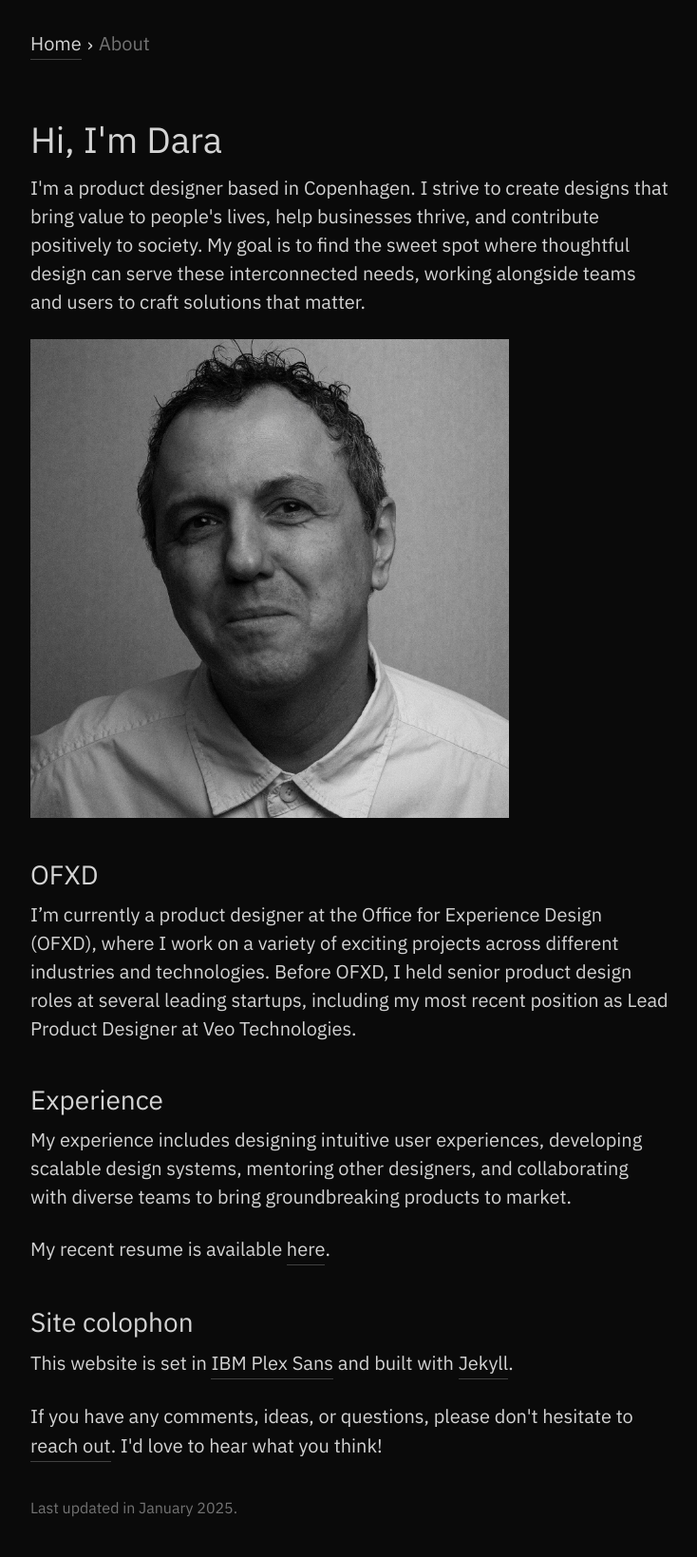
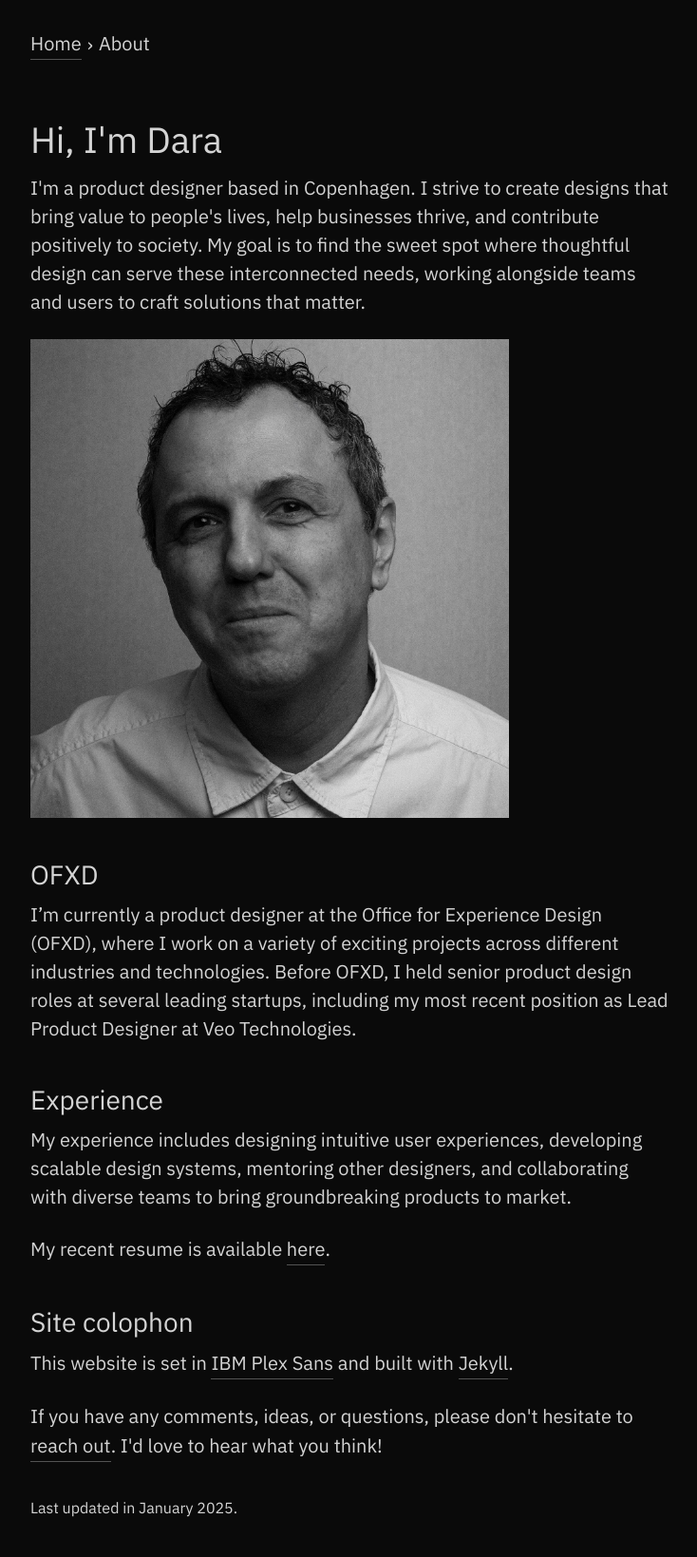
Before and after one commit to dara/darakilicoglu.com, a Jekyll site: the page built from about.html, in a window 1280 px wide. Shown: the whole page at 95% size, without its empty margins (8-742 px from the left). Built offline with Jekyll 4.4.1, drawn with Linux system fonts in a browser that asks for light colours.

Commit message:
Simplify typography

```diff
--- a/_includes/breadcrump.html
+++ b/_includes/breadcrump.html
@@ -5,5 +5,5 @@
     <a href="{{ include.parent_url }}" class="text-link">{{ include.parent_title }}</a>
     <span class="px-1.5">›</span>
     {% endif %}
-    <span class="border-b-[1.5px] text-neutral-500 border-transparent truncate inline-block max-w-[500px]">{{ include.current }}</span>
+    <span class="border-b-[1.5px] border-transparent truncate inline-block max-w-[500px]">{{ include.current }}</span>
 </div>
--- a/about.html
+++ b/about.html
@@ -40,7 +40,7 @@
         <p>
             If you have any comments, ideas, or questions, please don't hesitate to <a href="mailto:darakilicoglu@gmail.com" class="text-link">reach out</a>. I'd love to hear what you think!
         </p>
-        <p class="text-sm text-neutral-500 pt-3">
+        <p class="text-sm pt-3">
             Last updated in January 2025.
         </p>
     </div>
--- a/assets/css/main.css
+++ b/assets/css/main.css
@@ -560,11 +560,6 @@
   transition-duration: 300ms;
 }
 
-a:hover {
-  --tw-text-opacity: 1;
-  color: rgb(255 255 255 / var(--tw-text-opacity, 1));
-}
-
 p {
   margin-bottom: 1.5rem;
 }
@@ -611,13 +606,12 @@
   display: inline-block;
   border-bottom-width: 1.5px;
   --tw-border-opacity: 1;
-  border-color: rgb(64 64 64 / var(--tw-border-opacity, 1));
+  border-color: rgb(82 82 82 / var(--tw-border-opacity, 1));
   line-height: 1.6;
 }
 
 .text-link:hover {
-  --tw-border-opacity: 1;
-  border-color: rgb(115 115 115 / var(--tw-border-opacity, 1));
+  border-color: currentColor;
 }
 
 .text-link {
@@ -629,13 +623,12 @@
   display: inline-block;
   border-bottom-width: 1.5px;
   --tw-border-opacity: 1;
-  border-color: rgb(64 64 64 / var(--tw-border-opacity, 1));
+  border-color: rgb(82 82 82 / var(--tw-border-opacity, 1));
   line-height: 1.6;
 }
 
 .nav-link:hover {
-  --tw-border-opacity: 1;
-  border-color: rgb(115 115 115 / var(--tw-border-opacity, 1));
+  border-color: currentColor;
 }
 
 .nav-link {
@@ -1049,6 +1042,20 @@
   background-color: rgb(10 10 10 / var(--tw-bg-opacity, 1));
 }
 
+.bg-\[\#AC997A\] {
+  --tw-bg-opacity: 1;
+  background-color: rgb(172 153 122 / var(--tw-bg-opacity, 1));
+}
+
+.bg-\[\#a69e91\] {
+  --tw-bg-opacity: 1;
+  background-color: rgb(166 158 145 / var(--tw-bg-opacity, 1));
+}
+
+.bg-\[neutral\] {
+  background-color: neutral;
+}
+
 .object-cover {
   -o-object-fit: cover;
      object-fit: cover;
@@ -1146,6 +1153,11 @@
 .text-neutral-500 {
   --tw-text-opacity: 1;
   color: rgb(115 115 115 / var(--tw-text-opacity, 1));
+}
+
+.text-neutral-950 {
+  --tw-text-opacity: 1;
+  color: rgb(10 10 10 / var(--tw-text-opacity, 1));
 }
 
 .antialiased {
--- a/assets/css/main.tailwind.css
+++ b/assets/css/main.tailwind.css
@@ -2,7 +2,7 @@
 
 @layer base {
   a {
-    @apply hover:text-white transition-colors duration-default;
+    @apply transition-colors duration-default;
   }
 
   p {
@@ -14,8 +14,8 @@
 
 @layer components {
   .text-link {
-    @apply inline-block leading-[1.6] border-b border-neutral-700 border-b-[1.5px];
-    @apply hover:border-neutral-500;
+    @apply inline-block leading-[1.6] border-b border-neutral-600 border-b-[1.5px];
+    @apply hover:border-current;
     box-decoration-break: clone;
     -webkit-box-decoration-break: clone;
   }
--- a/index.html
+++ b/index.html
@@ -5,7 +5,7 @@
 {% include header.html %}
 
 <div class="intro h-[67vh] md:h-[70vh] flex items-end pb-10 md:pb-16">
-    <h2 class="title-1 text-neutral-300">I synthesize business objectives with user needs to design meaningful and impactful digital experiences.</h2>
+    <h2 class="title-1">I synthesize business objectives with user needs to design meaningful and impactful digital experiences.</h2>
 </div>
 
 <p class="hidden md:flex items-center gap-2 mb-12 title-mono">
```
Also changed, not shown: _layouts/base.html (line endings or trailing spaces).
